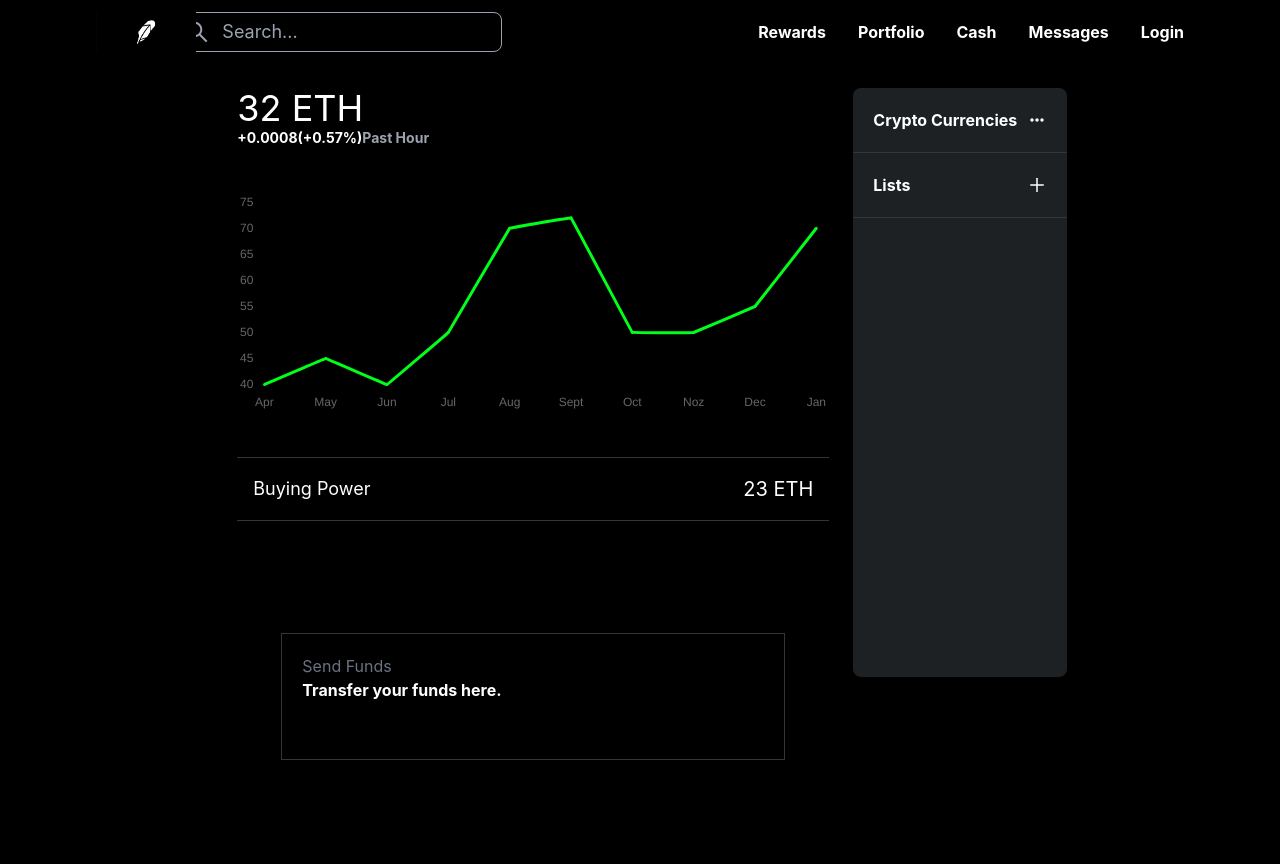
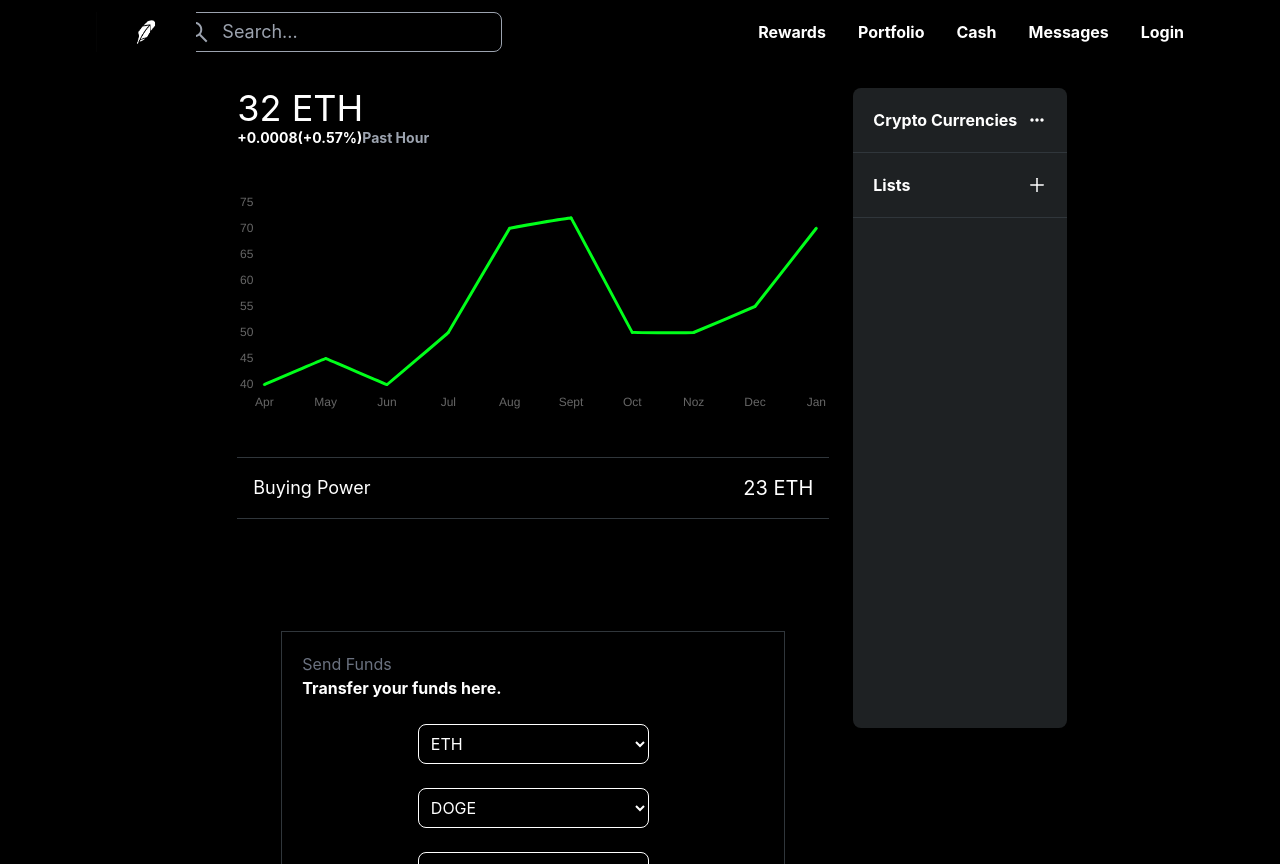
Before and after one commit to its-nishev/growthex-dapp, a Next.js app: page / in a window 1280 px wide. Before the commit the page ends 800 px from the top, so only its background shows below. Built offline with nearby package versions, Linux system fonts and the light colour scheme.

Commit message:
Add BuyTokens

```diff
--- /dev/null
+++ b/components/BuyTokens.js
@@ -0,0 +1,67 @@
+import React, { useContext } from 'react'
+
+const styles = {
+  inputAmount: `w-1/2 flex items-center justify-center border border-white rounded-lg p-2 bg-transparent mt-6 text-white placeholder:text-white`,
+  formContainer: `flex items-center`,
+  select: `w-1/2 flex items-center justify-center border border-white rounded-lg p-2 bg-transparent mt-6 text-white placeholder:text-white`,
+  options: `w-1/2 flex items-center justify-center border border-white rounded-lg p-2 bg-black mt-6 text-white placeholder:text-white`,
+  noticeCTA: 'font-bold text-green-500 cursor-pointer mt-5',
+}
+
+const BuyTokens = () => {
+  return (
+    <form className={styles.formContainer}>
+      <div className='flex h-full w-full flex-col items-center'>
+        <select
+          className={styles.select}
+        >
+          <option className={styles.options} value='ETH'>
+            ETH
+          </option>
+          <option className={styles.options} value='DOGE'>
+            DOGE
+          </option>
+          <option className={styles.options} value='USDC'>
+            USDC
+          </option>
+          <option className={styles.options} value='LINK'>
+            LINK
+          </option>
+          <option className={styles.options} value='DAI'>
+            DAI
+          </option>
+        </select>
+        <select
+          className={styles.select}
+        >
+          <option className={styles.options} value='DOGE'>
+            DOGE
+          </option>
+          <option className={styles.options} value='USDC'>
+            USDC
+          </option>
+          <option className={styles.options} value='LINK'>
+            LINK
+          </option>
+          <option className={styles.options} value='DAI'>
+            DAI
+          </option>
+        </select>
+        <input
+          placeholder='Amount...'
+          className={styles.inputAmount}
+          type='text'
+        />
+
+        <button
+          className={styles.noticeCTA}
+          type='button'
+        >
+          Send
+        </button>
+      </div>
+    </form>
+  )
+}
+
+export default BuyTokens
--- a/pages/index.js
+++ b/pages/index.js
@@ -1,6 +1,7 @@
 //Components
 import Header from '../components/Header'
 import PortfolioChart from '../components/PortfolioChart'
+import BuyTokens from '../components/BuyTokens'
 
 //Icons
 import { BiDotsHorizontalRounded } from 'react-icons/bi'
@@ -58,7 +59,7 @@
               <div className={styles.noticeMessage}>
                 Transfer your funds here.
               </div>
-              {/* <BuyTokens /> */}
+              <BuyTokens />
             </div>
           </div>
           {/* <Notice /> */}
```
